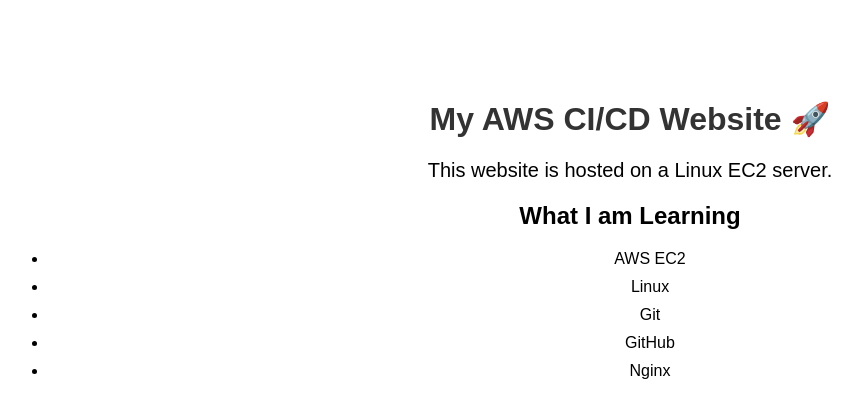
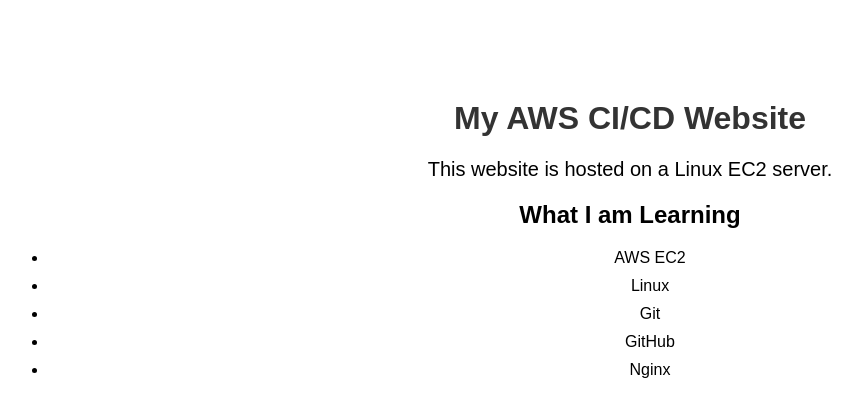
Before and after one commit to arthiyogesh/aws-linux-website, a plain HTML site: page index.html in a window 1280 px wide. Shown: the whole page, without its empty margins (10-872 px from the left). Drawn offline with Linux system fonts and the light colour scheme.

Commit message:
Update website heading

```diff
--- a/index.html
+++ b/index.html
@@ -6,7 +6,7 @@
 </head>
 
 <body>
-    <h1>My AWS CI/CD Website 🚀</h1>
+    <h1>My AWS CI/CD Website </h1>
 
     <p>This website is hosted on a Linux EC2 server.</p>
 
```
